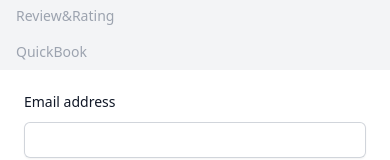
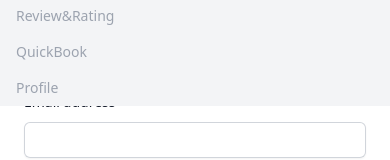
Before and after one commit to Satyajit-Sahoo45/GSI-NEXT, a React (Create React App) app: page /login in a window 390 px wide. Both pictures are taken after a click on the button 36 px from the left and 64 px from the top of the page. Shown: the part 174-334 px from the top of the page. Built offline with nearby package versions, Linux system fonts and the light colour scheme; no server answers; the HTML template or start-up script is replaced by a standard one.

Commit message:
update navbar

```diff
--- a/src/Components/Navbar/Navbar.jsx
+++ b/src/Components/Navbar/Navbar.jsx
@@ -30,6 +30,7 @@ const Navbar = () => {
                 <li><Link className="block lg:inline-block text-sm text-gray-400 hover:text-gray-500 px-4 py-2 lg:px-0" to="/invoice">Invoice</Link></li>
                 <li><Link className="block lg:inline-block text-sm text-gray-400 hover:text-gray-500 px-4 py-2 lg:px-0" to="/ReviewandRating">Review&Rating</Link></li>
                 <li><Link className="block lg:inline-block text-sm text-gray-400 hover:text-gray-500 px-4 py-2 lg:px-0" to="/quickbook">QuickBook</Link></li>
+                <li className='md:hidden block'><Link className="block lg:inline-block text-sm text-gray-400 hover:text-gray-500 px-4 py-2 lg:px-0" to="/profile">Profile</Link></li>
             </ul>
 
             {!loading && (
```
